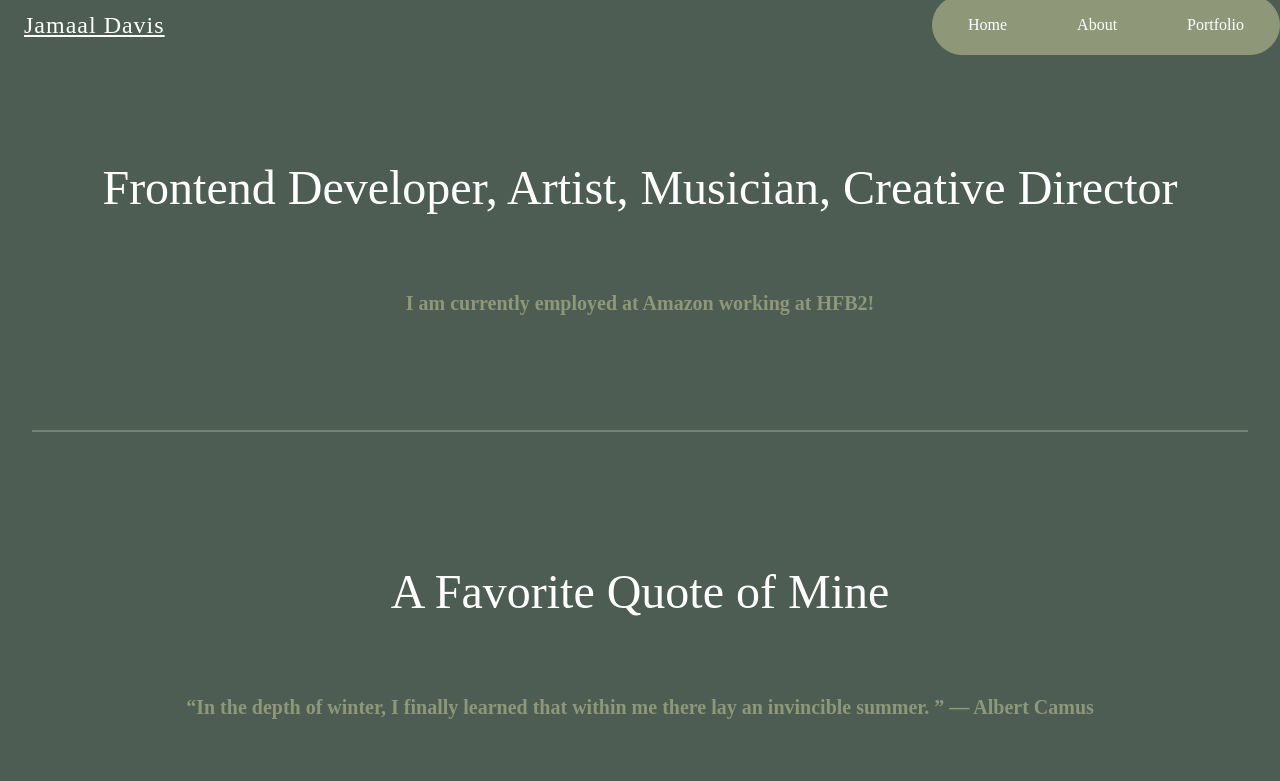
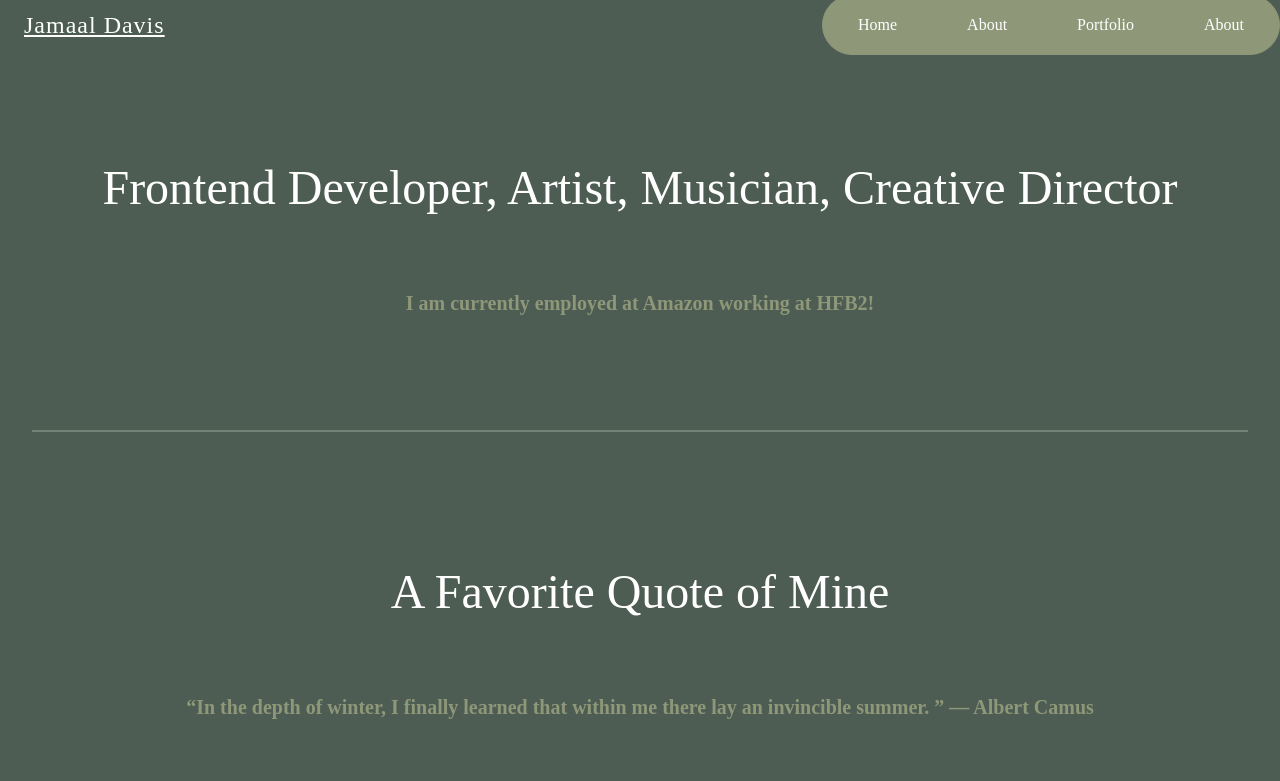
Before and after one commit to Jamaal-Davis-Personal-Website/redesigned-enigma, a plain HTML site: page Personal Website/index.html in a window 1280 px wide. Shown: the top 781 px of the page. Drawn offline with nearby package versions, Linux system fonts and the light colour scheme.

Commit message:
added new page and new styling

```diff
--- a/Personal Website/index.html
+++ b/Personal Website/index.html
@@ -6,7 +6,7 @@
     <meta name="viewport" content="width=device-width, initial-scale=1.0" />
     <link rel="stylesheet" href="style.css" />
     <link rel="script" href="script.js" />
-    <title>Personal Website</title>
+    <title>Home Page</title>
   </head>
   <body>
     <header>
@@ -15,6 +15,7 @@
         <li><a href="index.html">Home</a></li>
         <li><a href="about.html">About</a></li>
         <li><a href="portfolio.html">Portfolio</a></li>
+        <li><a href=contact.html">About</a></li>
       </ul>
     </header>
 
```
Also changed, not shown: Personal Website/contact.html (+1 -1 lines).
